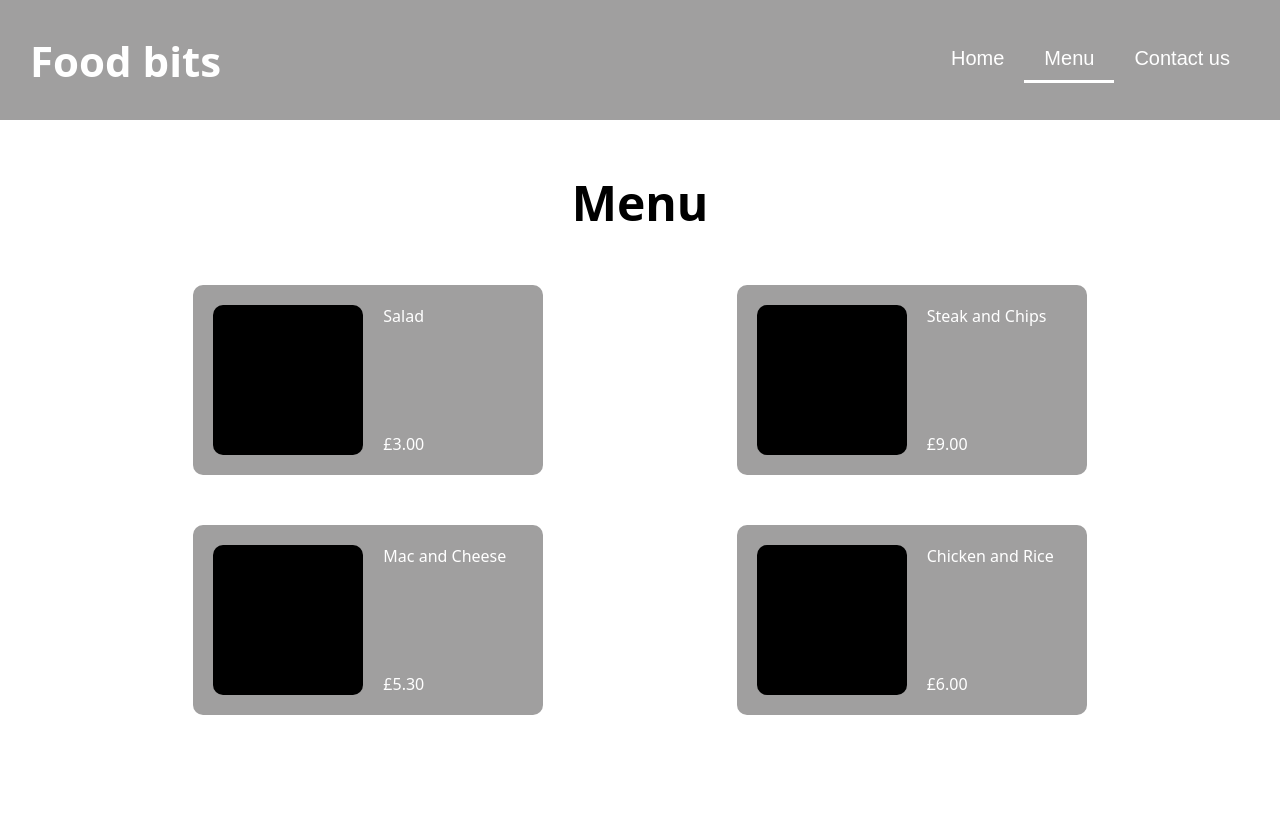
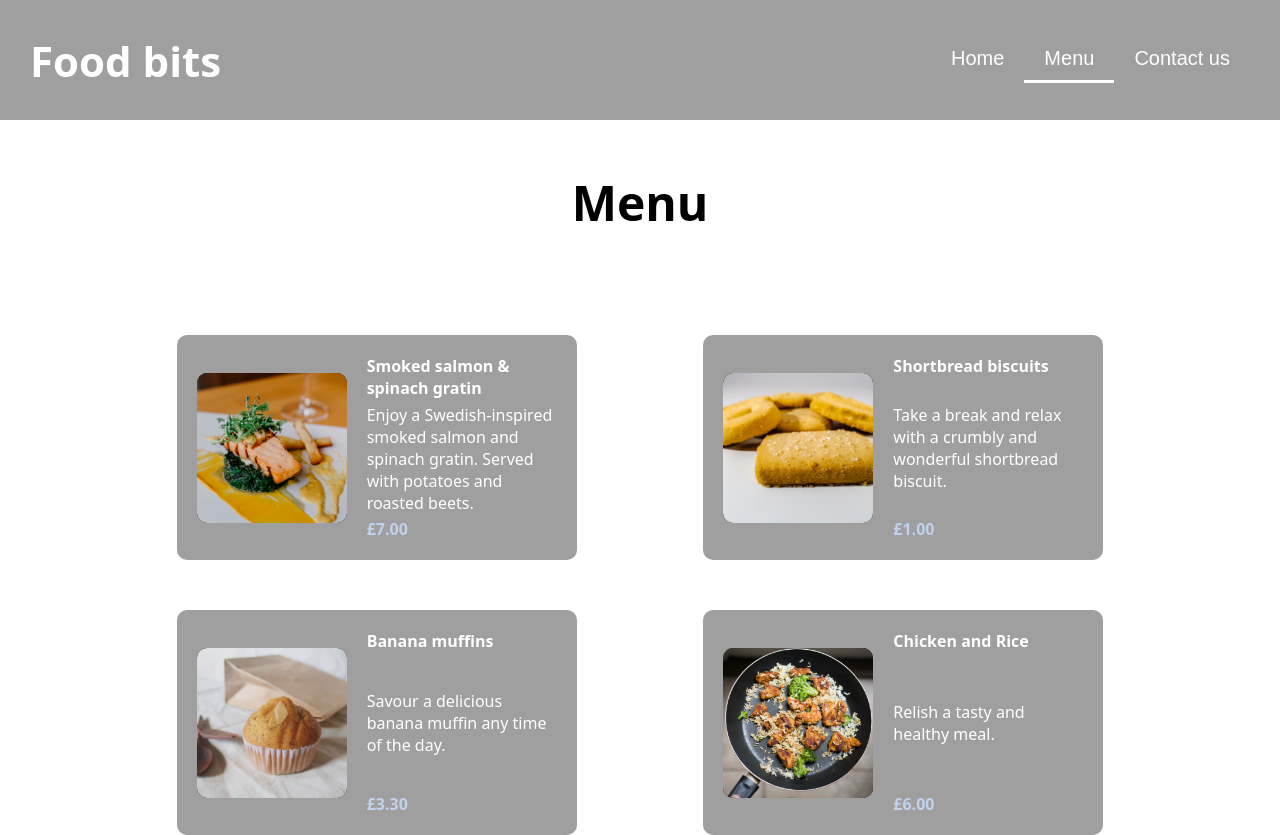
Before and after one commit to ants-1/restaurant-page, a website built with webpack: page dist/index.html in a window 1280 px wide. Both pictures are taken after a click on the button "Menu". Before the commit the page ends 800 px from the top, so only its background shows below. Built offline with nearby package versions, Linux system fonts and the light colour scheme.

Commit message:
Add images and edit style

```diff
--- a/src/pages/contact.js
+++ b/src/pages/contact.js
@@ -3,16 +3,18 @@ function contact() {
     const h2 = document.createElement('h2');
     const infoConatiner = createDiv('info-container');
     const info = createDiv('info');
-    const address = createPara('address');
-    const openingTime = createPara('open');
-    const location = createDiv('location');
+    const phoneNum = createPara('phone-num');
+    const openingTime = createPara('opening-time');
+    const location = document.createElement('img');
 
     h2.textContent = 'Contact us';
-    address.textContent = 'Address';
-    openingTime.textContent = 'Opening Time';
+    phoneNum.textContent = '☎️  12345 123 3212';
+    openingTime.textContent = 'Opening Time:  Mon - Sat, 9:00 - 18:00';
+    location.classList.add('location');
+    location.src = '../src/img/address.png';
 
     contact.appendChild(h2);
-    info.appendChild(address);
+    info.appendChild(phoneNum);
     info.appendChild(openingTime);
     info.appendChild(location)
     infoConatiner.appendChild(info);
--- a/src/pages/menu.js
+++ b/src/pages/menu.js
@@ -1,36 +1,58 @@
 function menu() {
   const menuItems = {
-      item1: ["Salad", "", "3.00"],
-      item2: ["Steak and Chips", "", "9.00"],
-      item3: ["Mac and Cheese", "", "5.30"],
-      item4: ["Chicken and Rice", "", "6.00"],
+    item1: [
+      "Smoked salmon & spinach gratin",
+      "Enjoy a Swedish-inspired smoked salmon and spinach gratin. Served with potatoes and roasted beets.",
+      "7.00",
+      "../src/img/salmon.png",
+    ],
+    item2: [
+      "Shortbread biscuits",
+      "Take a break and relax with a crumbly and wonderful shortbread biscuit.",
+      "1.00",
+      "../src/img/biscuits.png",
+    ],
+    item3: [
+      "Banana muffins",
+      "Savour a delicious banana muffin any time of the day.",
+      "3.30",
+      "../src/img/banana-muffin.png",
+    ],
+    item4: [
+      "Chicken and Rice",
+      "Relish a tasty and healthy meal.",
+      "6.00",
+      "../src/img/chicken-rice.png",
+    ],
   };
 
   const menu = document.createElement("div");
   const h2 = document.createElement("h2");
-    const m = createDiv('menu');
+  const menuContainer = createDiv("menu");
 
   h2.textContent = "Menu";
   menu.appendChild(h2);
   Object.values(menuItems).forEach((item) => {
-      m.appendChild(createMenuItem(item));
+    menuContainer.appendChild(createMenuItem(item));
   });
-    menu.appendChild(m);
+  menu.appendChild(menuContainer);
 
   return menu;
 }
 
 function createMenuItem(items) {
   const item = createDiv("item");
-    const foodImg = createDiv("food-img");
+  const foodImg = document.createElement('img');
   const food = createDiv("food");
   const foodTitle = createDiv("food-title");
-    const foodInfo = createDiv("food-des");
+  const foodInfo = createDiv("food-info");
   const foodPrice = createDiv("food-price");
 
   foodTitle.textContent = items[0];
   foodInfo.textContent = items[1];
   foodPrice.textContent = `£${items[2]}`;
+  foodImg.classList.add('food-img');
+  foodImg.src = items[3];
 
   food.appendChild(foodTitle);
   food.appendChild(foodInfo);
--- a/src/style/style.css
+++ b/src/style/style.css
@@ -47,7 +47,7 @@ header button.active:hover {
 
 header button:hover {
     cursor: pointer;
-    color: #92B4EC;
+    color: #c1d2ec;
     transition: all 0.2s ease-in-out;
 }
 
@@ -127,7 +127,7 @@ h2 {
     justify-content: space-evenly;
     align-content: space-evenly;
     gap: 50px;
-    margin: 50px;
+    margin: 100px;
 }
 
 .item {
@@ -136,22 +136,38 @@ h2 {
     background-color: #A09F9F;
     border-radius: 10px;
     padding: 20px;
-    width: 350px;
+    width: 400px;
+    height: 225px;
+}
+
+.item .food-img {
+    align-self: center;
 }
 
 .food {
     display: flex;
     flex-direction: column;
     justify-content: space-between;
+    inline-size: 200px;
+    overflow-wrap: break-word;
     color: #fff;
-
 }
 
 .food-img {
     height: 150px;
     width: 150px;
+    object-fit: cover;
     background-color: black;
     border-radius: 10px;
+}
+
+.food-title {
+    font-weight: 900;
+}
+
+.food-price {
+    font-weight: 900;
+    color: #c1d2ec;
 }
 
 .info {
@@ -175,12 +191,13 @@ h2 {
 .location {
     background-color: black;
     height: 300px;
+    object-fit: cover;
     border-radius: 10px;
 }
 
-@media only screen and (max-width: 768px) {
+@media only screen and (max-width: 830px) {
     .menu {
-        margin-top: 200px;
+        margin-top: 375px;
         grid-template-columns: auto;
     }
   }
```
Also changed, not shown: README.md, dist/main.js, src/img/address.png (added), src/img/banana-muffin.png (added), src/img/biscuits.png (added), src/img/chicken-rice.png (added), src/img/salmon.png (added). Lines whose indentation alone changed are shown as unchanged.
